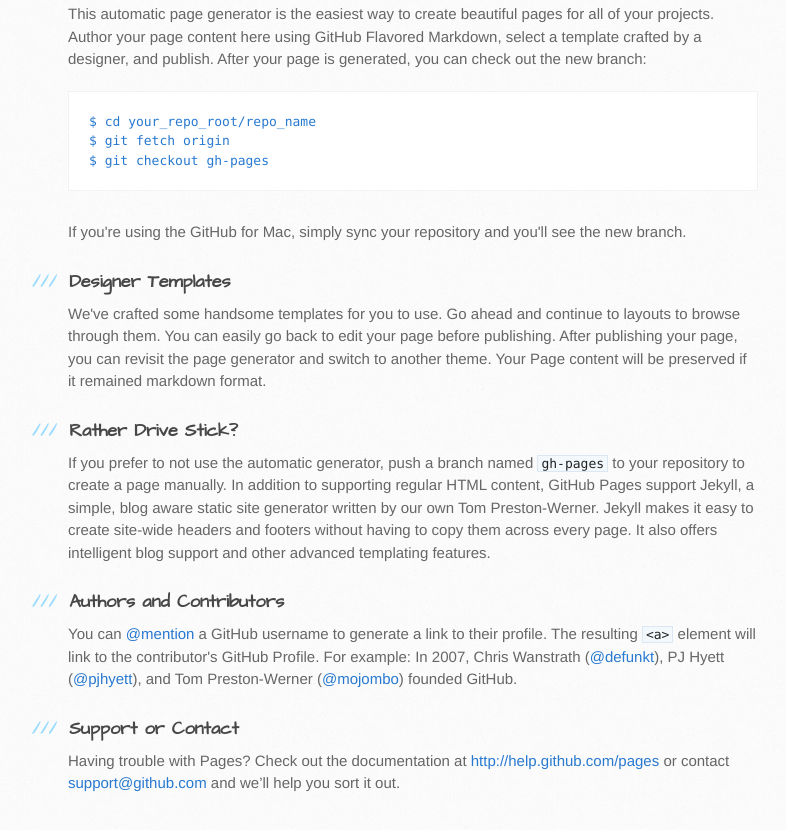
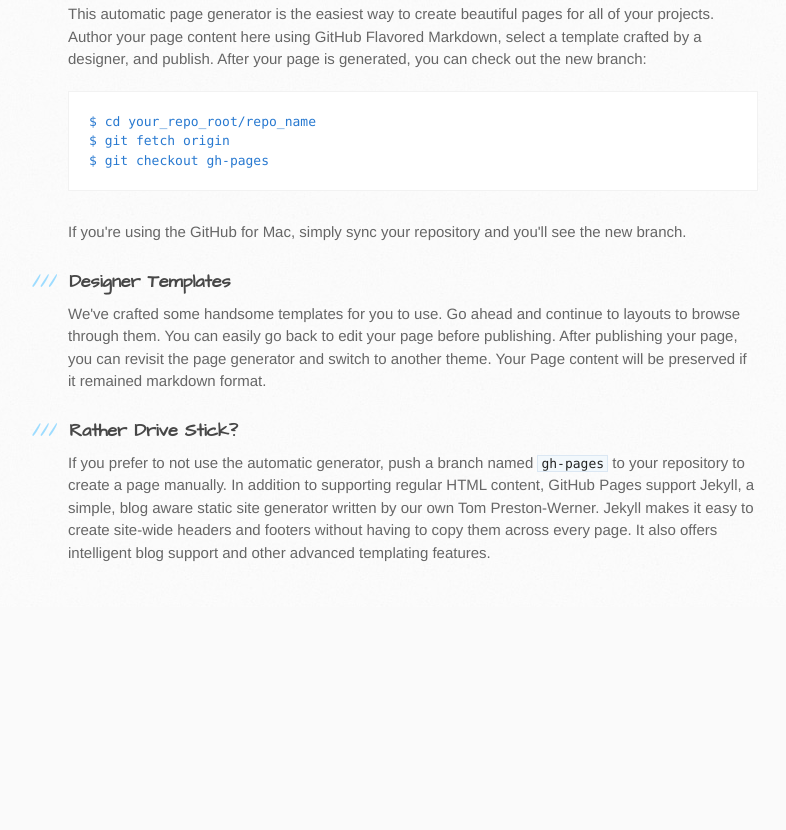
Before and after one commit to rafaecheve/rafaecheve.github.io, a plain HTML site: page index.html in a window 1280 px wide. Shown: the part 288-1118 px from the top of the page, without its empty margins (102-888 px from the left). After the commit the page ends 895 px from the top, so only its background shows below. Drawn offline with Linux system fonts and the light colour scheme.

Commit message:
Update index.html

```diff
--- a/index.html
+++ b/index.html
@@ -50,19 +50,5 @@
 
 <p>If you prefer to not use the automatic generator, push a branch named <code>gh-pages</code> to your repository to create a page manually. In addition to supporting regular HTML content, GitHub Pages support Jekyll, a simple, blog aware static site generator written by our own Tom Preston-Werner. Jekyll makes it easy to create site-wide headers and footers without having to copy them across every page. It also offers intelligent blog support and other advanced templating features.</p>
 
-<h3>
-<a name="authors-and-contributors" class="anchor" href="#authors-and-contributors"><span class="octicon octicon-link"></span></a>Authors and Contributors</h3>
-
-<p>You can <a href="https://github.com/blog/821" class="user-mention">@mention</a> a GitHub username to generate a link to their profile. The resulting <code>&lt;a&gt;</code> element will link to the contributor's GitHub Profile. For example: In 2007, Chris Wanstrath (<a href="https://github.com/defunkt" class="user-mention">@defunkt</a>), PJ Hyett (<a href="https://github.com/pjhyett" class="user-mention">@pjhyett</a>), and Tom Preston-Werner (<a href="https://github.com/mojombo" class="user-mention">@mojombo</a>) founded GitHub.</p>
-
-<h3>
-<a name="support-or-contact" class="anchor" href="#support-or-contact"><span class="octicon octicon-link"></span></a>Support or Contact</h3>
-
-<p>Having trouble with Pages? Check out the documentation at <a href="http://help.github.com/pages">http://help.github.com/pages</a> or contact <a href="mailto:support@github.com">support@github.com</a> and we’ll help you sort it out.</p>
-        </section>
-      </div>
-    </div>
-
-
   </body>
 </html>
```
